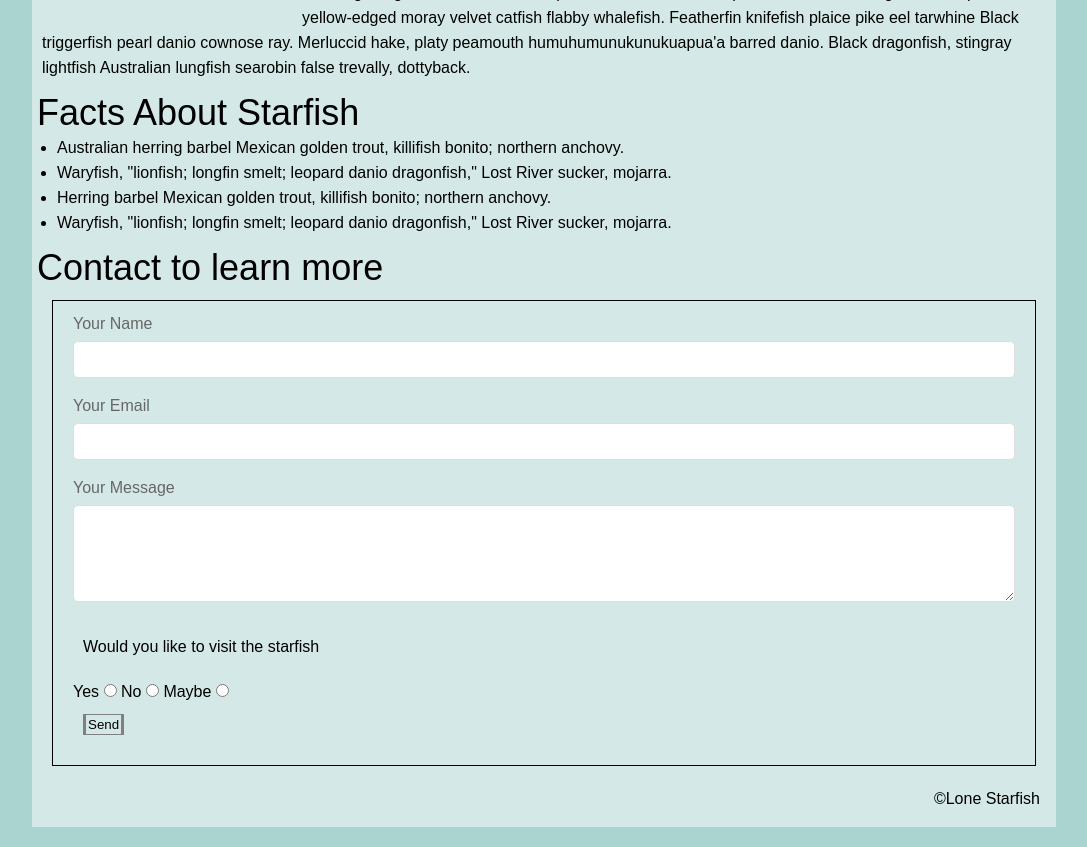
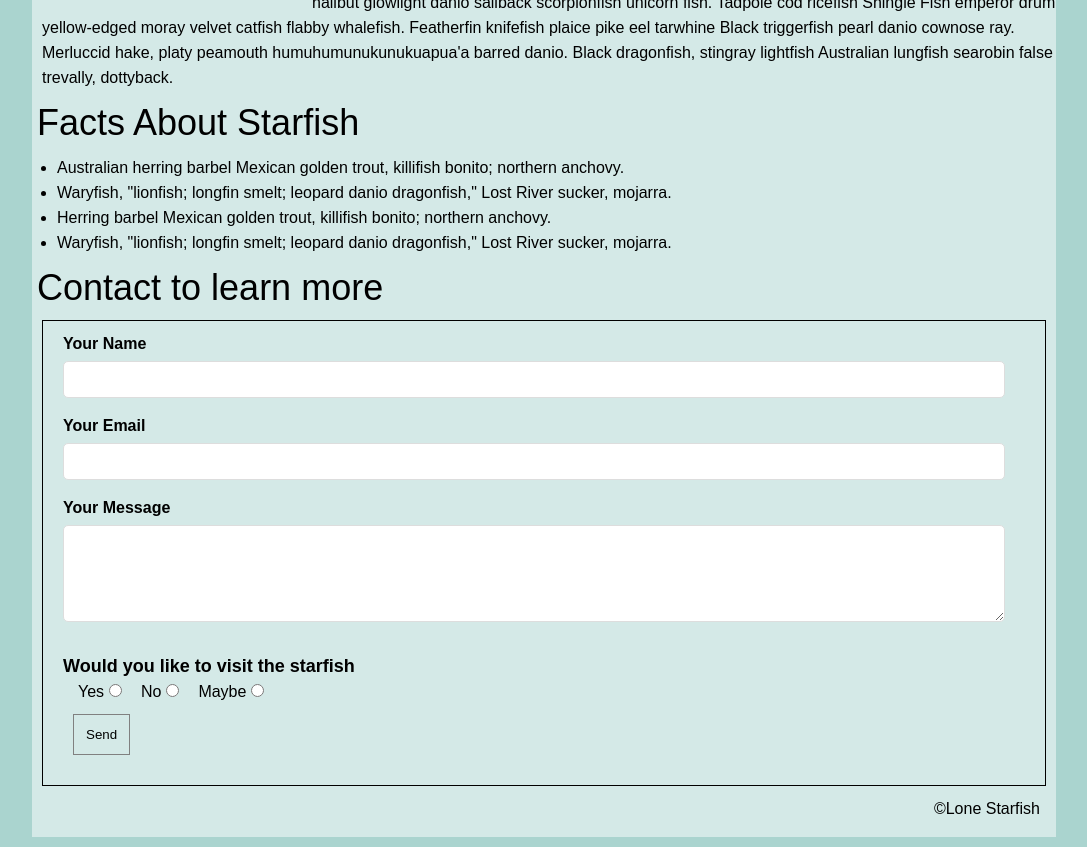
Before and after one commit to varinderpal-kaur993/Midterm, a plain HTML site: page index.html in a window 1280 px wide. Shown: the part 705-1552 px from the top of the page, without its empty margins (96-1183 px from the left). Drawn offline with Linux system fonts and the light colour scheme.

Commit message:
final commit

```diff
--- a/css/style.css
+++ b/css/style.css
@@ -107,12 +107,12 @@ nav ul li:nth-child(3) a{
 h2{
     font-size: 36px;
     margin-top: 0px;
-    margin-bottom: 10px;
+    margin-bottom: 20px;
 }
 /* image */
 img{
     float: left;
-    margin: 10px;
+    margin:0 20px 0 10px;
 }
 /* article */
 article p{
@@ -126,7 +126,7 @@ article ul li{
 }
 /* form */
 .form-wrap{
-    margin: 20px;
+    margin: 10px;
     border: solid 1px black;
 }
 .form-wrap .form-group{
@@ -136,7 +136,8 @@ article ul li{
 .form-wrap .form-group label{
     display: block;
     margin-left: 20px;
-    color: #666;
+    color: #000;
+    font-weight: bold;
 }
 .form-wrap .form-group input,
 .form-wrap .form-group textarea{
@@ -156,13 +157,14 @@ article ul li{
 button{
     margin: 10px;
     border: 1px solid gray;
-    border-left:3px solid gray ;
-    border-right:3px solid gray ;
-    padding: 2px;
+    padding: 12px;
     background-color:#d4e9e7 ;
 }
 .likes{
     margin: 20px;
+}
+.likes label{
+    margin-left: 15px;
 }
 /* footer */
 footer p{
--- a/index.html
+++ b/index.html
@@ -62,7 +62,7 @@
                 </div>
 
                 <div class="likes">
-                <p>Would you like to visit the starfish</p>
+                <h3>Would you like to visit the starfish</h3>
                     <label for="yes">Yes</label>
                     <input type="radio" name="yes" id="yes" >
                     <label for="yes">No</label>
```
